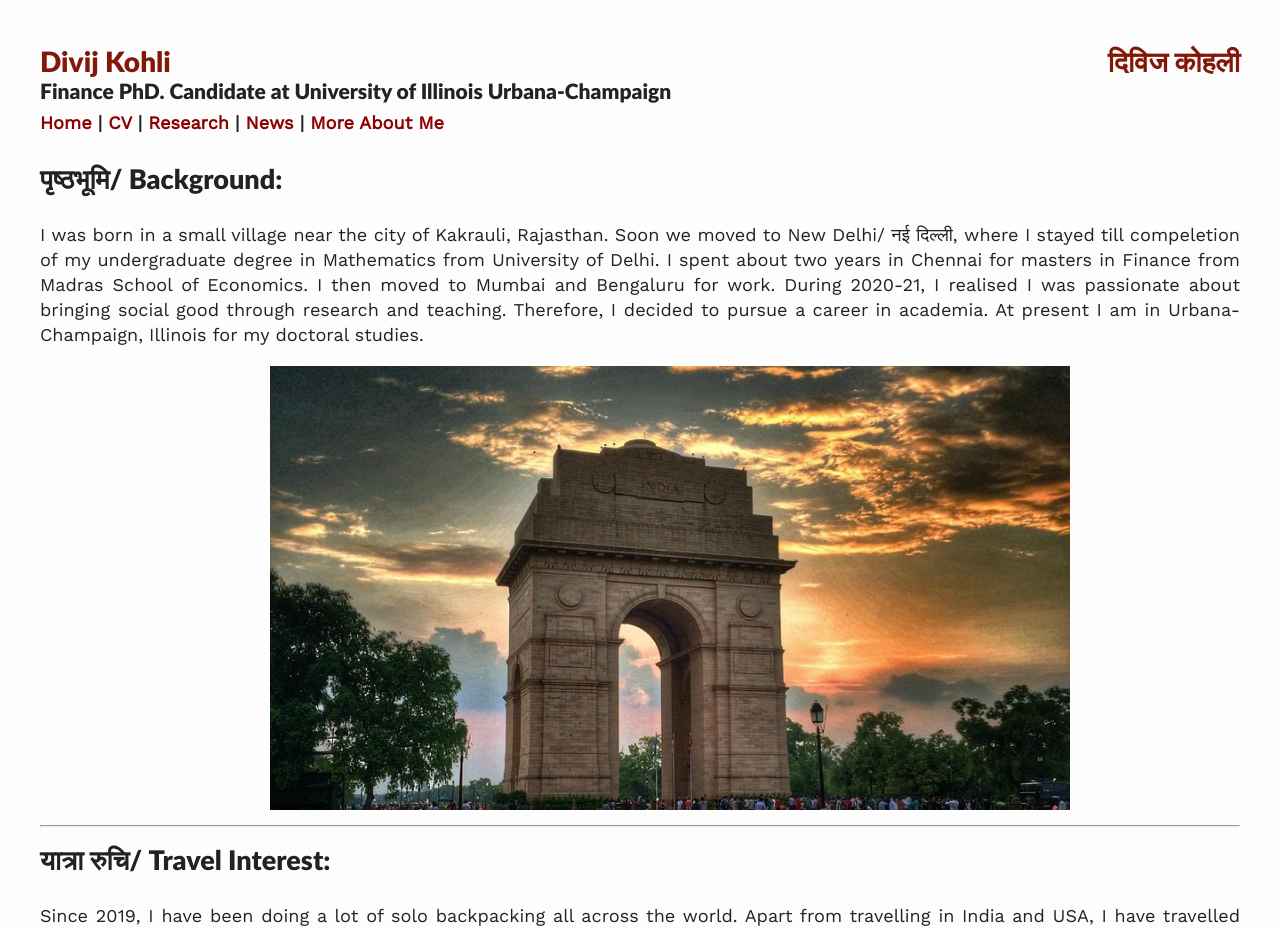
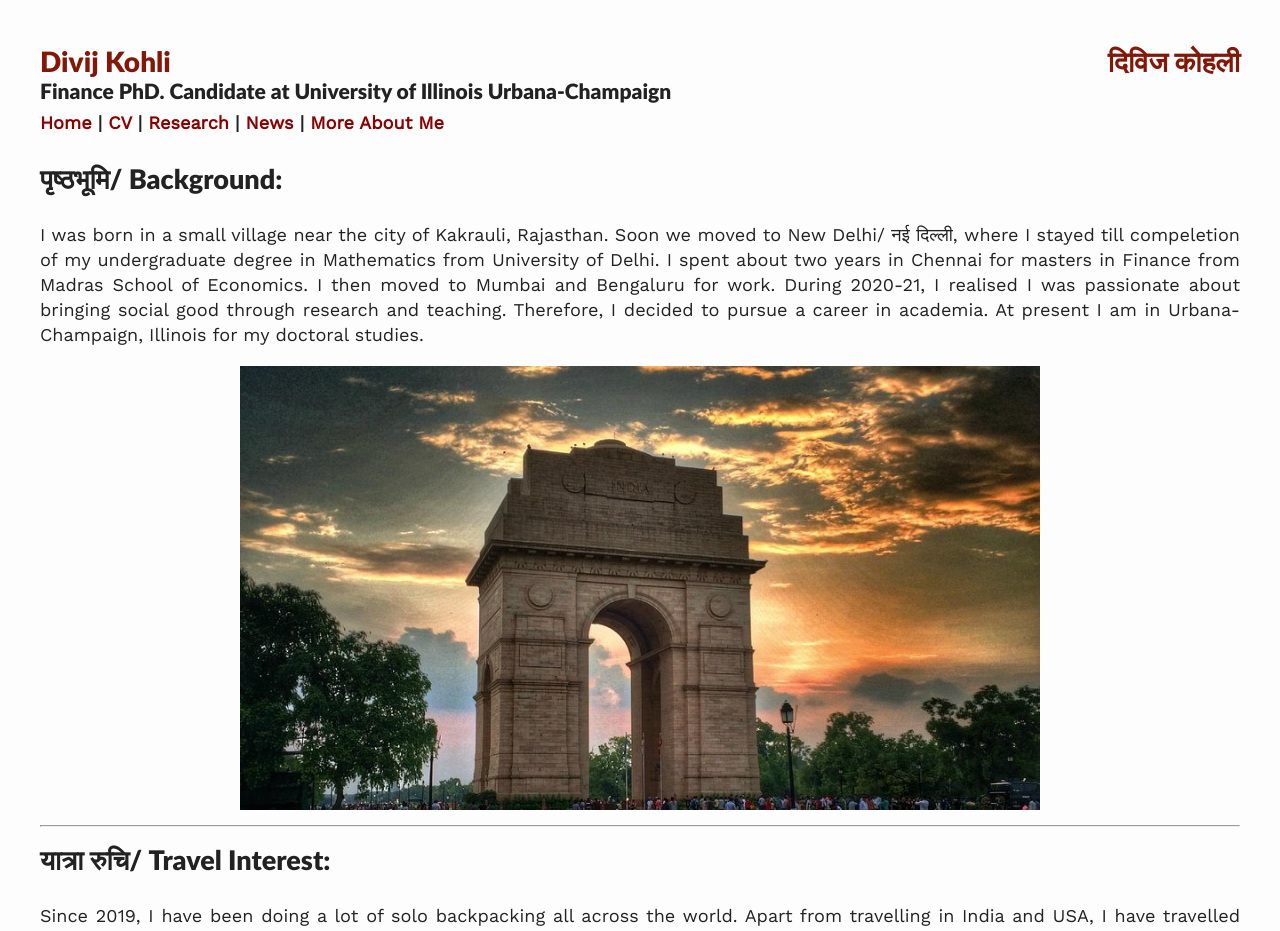
Before and after one commit to divijkohli/divijkohli.github.io, a Jekyll site: the page built from _pages/aboutme.md, in a window 1280 px wide. Shown: the top 931 px of the page. Built offline with Jekyll 4.4.1, drawn with Linux system fonts in a browser that asks for light colours; nearby versions of some CDN libraries.

Commit message:
Update style.scss

```diff
--- a/assets/css/_sass/style.scss
+++ b/assets/css/_sass/style.scss
@@ -91,7 +91,6 @@ figure {
 img {
 	max-width: 100%;
     border-radius: 0%;
-	margin-left: 60px; /* Adjust this value as needed */
   }
 
 
```
